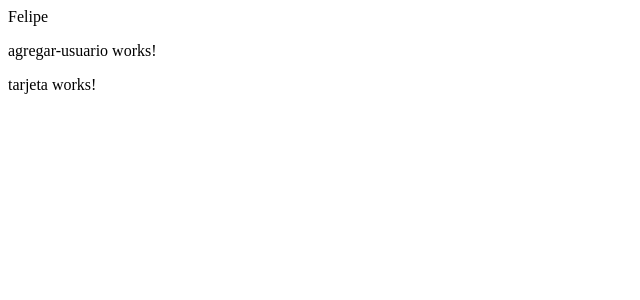
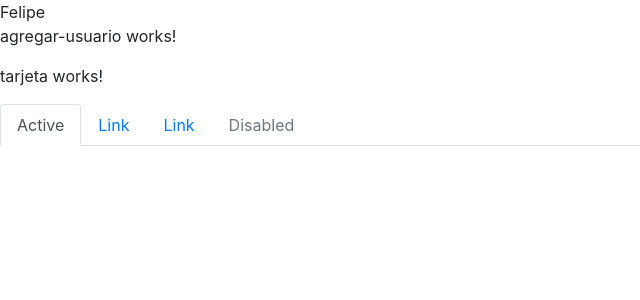
Before and after one commit to cesarcastmore/proyecto1, an Angular app: page / in a window 1280 px wide. Shown: the top 300 px of the page, without its empty margins (0-640 px from the left). Built offline with nearby package versions, Linux system fonts and the light colour scheme.

Commit message:
instalacion de bootstrap

```diff
--- a/angular.json
+++ b/angular.json
@@ -24,7 +24,8 @@
               "src/assets"
             ],
             "styles": [
-              "src/styles.css"
+              "src/styles.css",
+              "node_modules/bootstrap/dist/css/bootstrap.min.css"
             ],
             "scripts": []
           },
--- a/package.json
+++ b/package.json
@@ -19,6 +19,7 @@
     "@angular/platform-browser": "~8.2.11",
     "@angular/platform-browser-dynamic": "~8.2.11",
     "@angular/router": "~8.2.11",
+    "bootstrap": "^4.4.1",
     "rxjs": "~6.4.0",
     "tslib": "^1.10.0",
     "zone.js": "~0.9.1"
--- a/src/app/app.component.html
+++ b/src/app/app.component.html
@@ -1,3 +1,4 @@
 <div id="resultado"> </div>
 <app-agregar-usuario></app-agregar-usuario>
 <app-tarjeta></app-tarjeta>
+<app-vista-bootstrap></app-vista-bootstrap>
--- a/src/app/app.module.ts
+++ b/src/app/app.module.ts
@@ -6,12 +6,14 @@ import { AppComponent } from './app.component';
 import { UtilidadesModule } from './utilidades/utilidades.module';
 import { AdministracionModule } from './administracion/administracion.module';
 import { ModulosExternosComponent } from './paginas/modulos-externos/modulos-externos.component';
+import { VistaBootstrapComponent } from './paginas/vista-bootstrap/vista-bootstrap.component';
 
 
 @NgModule({
   declarations: [
     AppComponent,
-    ModulosExternosComponent
+    ModulosExternosComponent,
+    VistaBootstrapComponent
   ],
   imports: [
     BrowserModule,
--- /dev/null
+++ b/src/app/paginas/vista-bootstrap/vista-bootstrap.component.html
@@ -0,0 +1,14 @@
+<ul class="nav nav-tabs">
+  <li class="nav-item">
+    <a class="nav-link active" href="#">Active</a>
+  </li>
+  <li class="nav-item">
+    <a class="nav-link" href="#">Link</a>
+  </li>
+  <li class="nav-item">
+    <a class="nav-link" href="#">Link</a>
+  </li>
+  <li class="nav-item">
+    <a class="nav-link disabled" href="#" tabindex="-1" aria-disabled="true">Disabled</a>
+  </li>
+</ul>
--- /dev/null
+++ b/src/app/paginas/vista-bootstrap/vista-bootstrap.component.ts
@@ -0,0 +1,15 @@
+import { Component, OnInit } from '@angular/core';
+
+@Component({
+  selector: 'app-vista-bootstrap',
+  templateUrl: './vista-bootstrap.component.html',
+  styleUrls: ['./vista-bootstrap.component.css']
+})
+export class VistaBootstrapComponent implements OnInit {
+
+  constructor() { }
+
+  ngOnInit() {
+  }
+
+}
```
Also changed, not shown: src/app/paginas/vista-bootstrap/vista-bootstrap.component.css (added), 2 other files (tests, documents, lock files or other folders).
